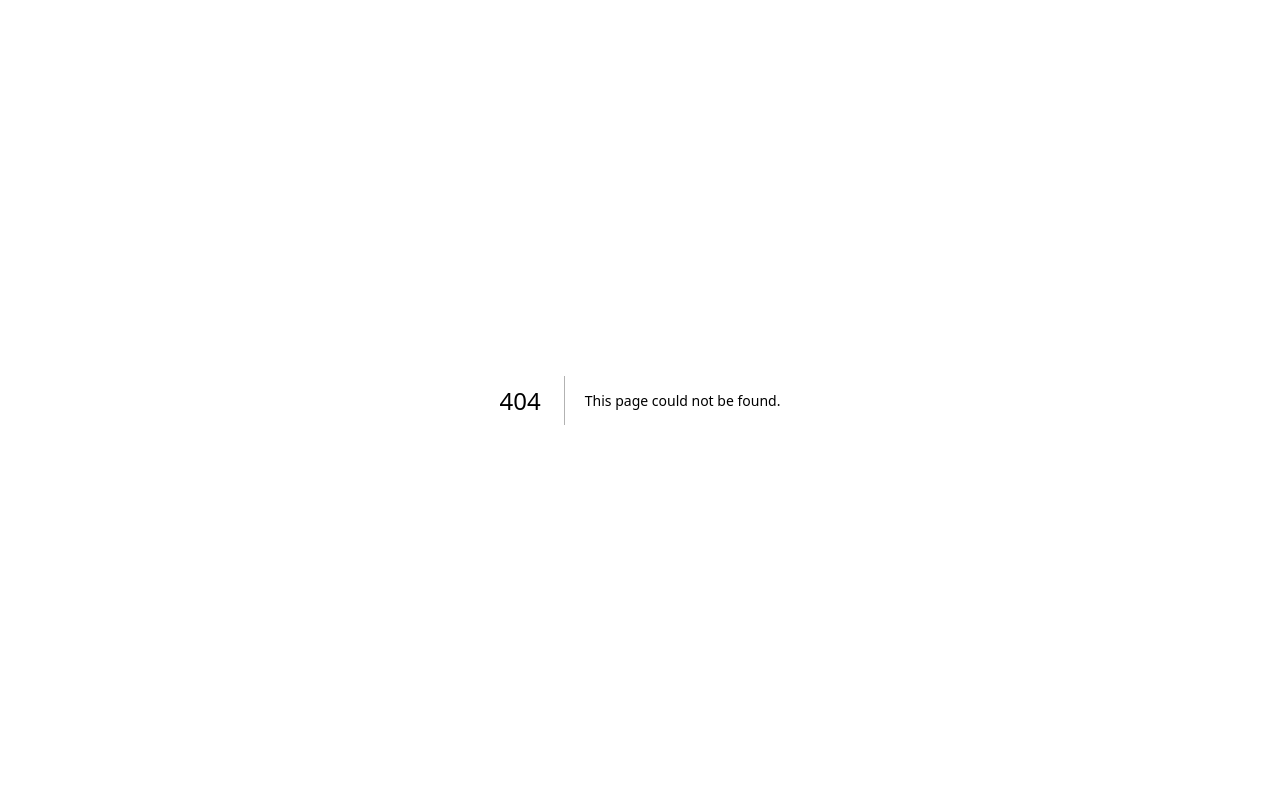
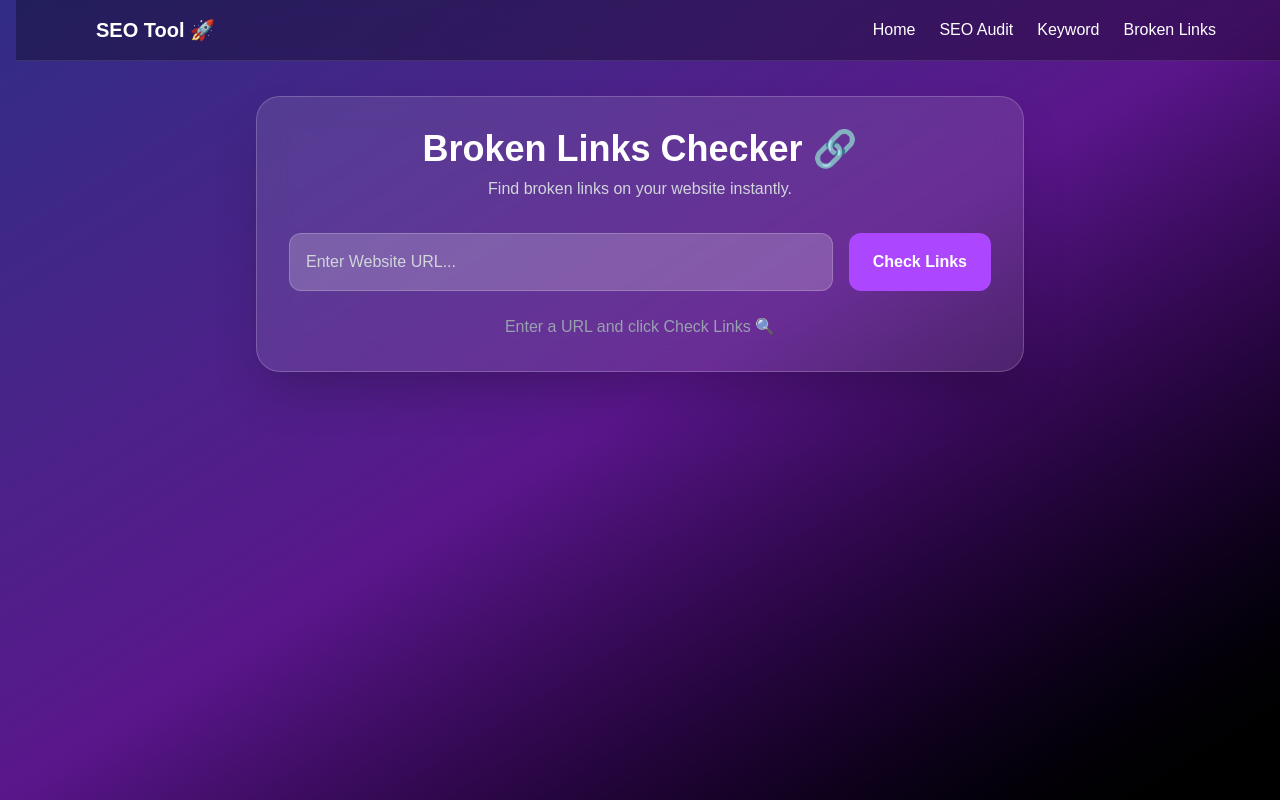
Before and after one commit to prajaktivity/seo-audit-ui, a Next.js app: page /broken-links in a window 1280 px wide. Before the commit this address had no page. Built offline with nearby package versions, Linux system fonts and the light colour scheme.

Commit message:
broken-links code added

```diff
--- /dev/null
+++ b/app/broken-links/page.tsx
@@ -0,0 +1,123 @@
+"use client";
+
+import { useState } from "react";
+import Navbar from "../component/navbar";
+
+interface BrokenLinksResult {
+  total_links: number;
+  broken_links: string[];
+  broken_count: number;
+}
+
+export default function BrokenLinksPage() {
+  const [url, setUrl] = useState("");
+  const [result, setResult] = useState<BrokenLinksResult | null>(null);
+  const [loading, setLoading] = useState(false);
+
+  const analyzeLinks = async () => {
+    try {
+      setLoading(true);
+
+      const res = await fetch(
+        `http://127.0.0.1:8000/broken-links?url=${url}`
+      );
+      const data = await res.json();
+
+      setResult(data.data);
+    } catch (err) {
+      console.log(err);
+    } finally {
+      setLoading(false);
+    }
+  };
+
+  return (
+    <main className="min-h-screen bg-gradient-to-br from-indigo-900 via-purple-900 to-black text-white pt-24 px-4">
+
+      {/* Navbar */}
+      <Navbar />
+
+      <div className="max-w-3xl mx-auto backdrop-blur-lg bg-white/10 border border-white/20 shadow-2xl rounded-3xl p-8">
+
+        <h1 className="text-4xl font-bold text-center mb-2">
+          Broken Links Checker 🔗
+        </h1>
+
+        <p className="text-center text-gray-300 mb-8">
+          Find broken links on your website instantly.
+        </p>
+
+        {/* INPUT */}
+        <div className="flex flex-col md:flex-row gap-4">
+          <input
+            type="text"
+            placeholder="Enter Website URL..."
+            value={url}
+            onChange={(e) => setUrl(e.target.value)}
+            className="flex-1 p-4 rounded-xl bg-white/20 border border-white/20 outline-none placeholder:text-gray-300"
+          />
+
+          <button
+            onClick={analyzeLinks}
+            className="bg-purple-500 hover:bg-purple-600 px-6 py-4 rounded-xl font-semibold transition-all duration-300 hover:scale-105"
+          >
+            {loading ? "Checking..." : "Check Links"}
+          </button>
+        </div>
+
+        {/* EMPTY STATE */}
+        {!result && !loading && (
+          <p className="text-center text-gray-400 mt-6">
+            Enter a URL and click Check Links 🔍
+          </p>
+        )}
+
+        {/* RESULT */}
+        {result && (
+          <div className="mt-10 space-y-4">
+
+            {/* STATS */}
+            <div className="grid grid-cols-1 md:grid-cols-2 gap-4">
+
+              <div className="bg-white/10 p-4 rounded-xl">
+                <p className="text-gray-300">Total Links</p>
+                <h2 className="text-3xl font-bold">
+                  {result.total_links}
+                </h2>
+              </div>
+
+              <div className="bg-white/10 p-4 rounded-xl">
+                <p className="text-gray-300">Broken Links</p>
+                <h2 className="text-3xl font-bold text-red-400">
+                  {result.broken_count}
+                </h2>
+              </div>
+
+            </div>
+
+            {/* LIST */}
+            <div className="bg-white/10 p-4 rounded-xl max-h-60 overflow-y-auto">
+              <p className="text-gray-300 mb-2">Broken URLs</p>
+
+              {result.broken_links.length > 0 ? (
+                <ul className="list-disc ml-5 space-y-1 text-sm">
+                  {result.broken_links.map((link, i) => (
+                    <li key={i} className="break-all text-red-300">
+                      {link}
+                    </li>
+                  ))}
+                </ul>
+              ) : (
+                <p className="text-green-400">
+                  No broken links found 🎉
+                </p>
+              )}
+            </div>
+
+          </div>
+        )}
+
+      </div>
+    </main>
+  );
+}
--- a/app/component/navbar.tsx
+++ b/app/component/navbar.tsx
@@ -13,6 +13,7 @@ export default function Navbar() {
           <Link href="/">Home</Link>
           <Link href="/seo-audit">SEO Audit</Link>
           <Link href="/keyword-density">Keyword</Link>
+          <Link href="/broken-links">Broken Links</Link>
         </div>
 
       </div>
```
